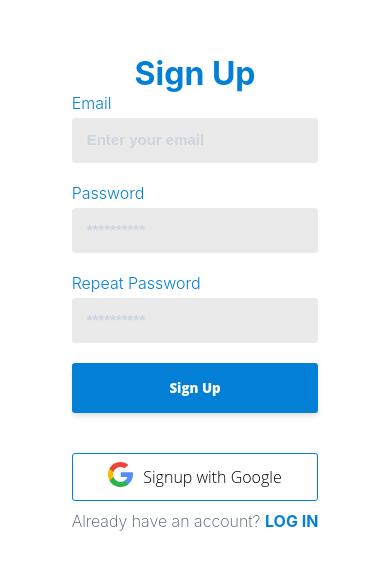
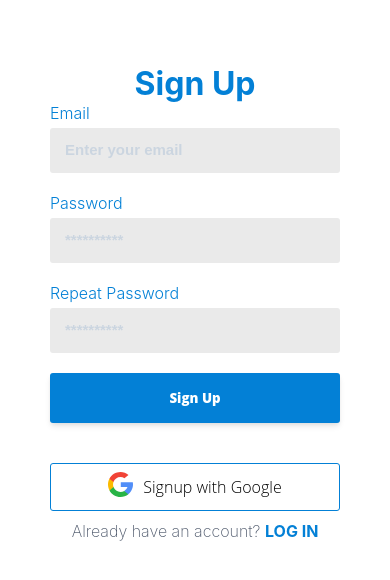
Before and after one commit to alleneben/mirror-ventures, a React (Create React App) app: page /signup in a window 390 px wide. Shown: the part 130-710 px from the top of the page. Built offline with nearby package versions, Linux system fonts and the light colour scheme.

Commit message:
responsive fixed

```diff
--- a/src/pages/signup/signup.module.scss
+++ b/src/pages/signup/signup.module.scss
@@ -4,6 +4,11 @@
     @include flex;
     flex-direction: column;
     height: 100vh;
+    padding: 10px 50px;
+
+    form {
+        width: 100%;
+    }
 }
 h1 {
     color: $blue-300;
```
